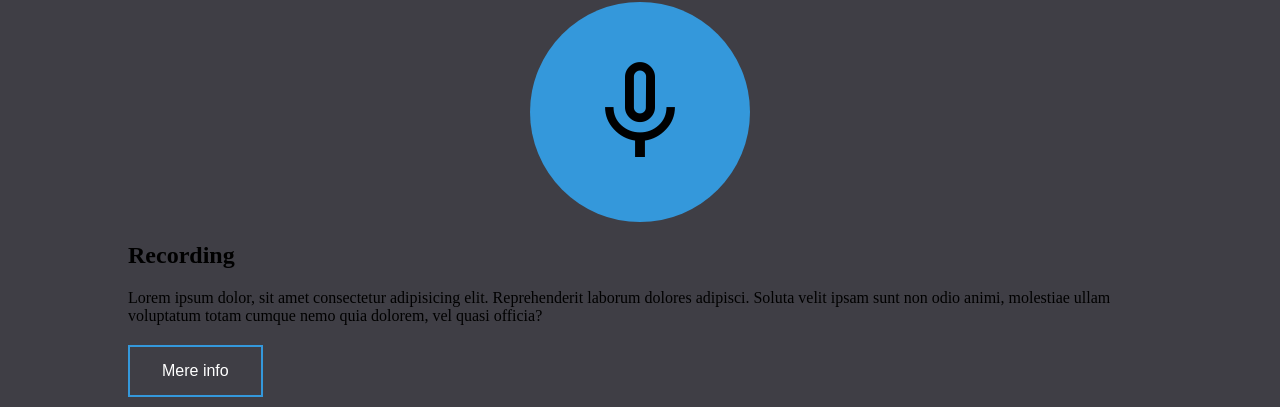
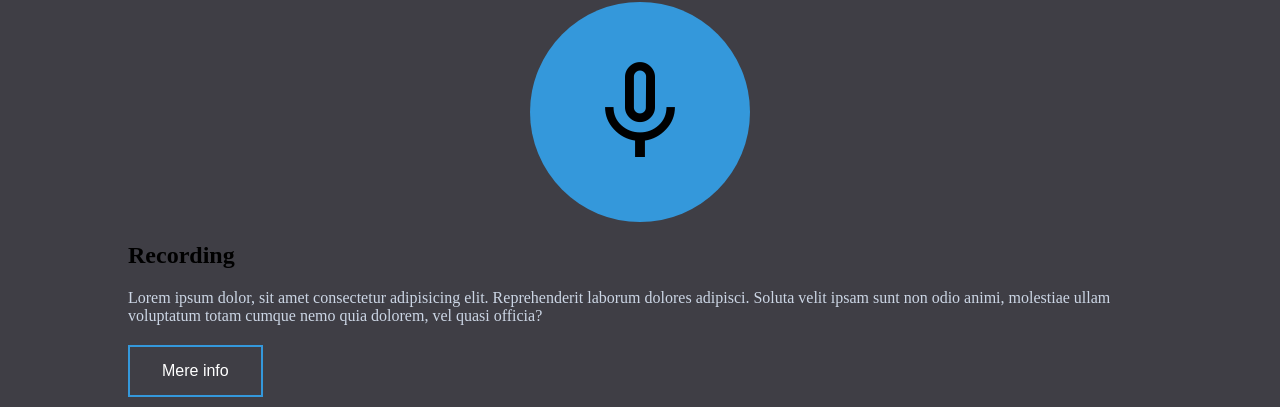
Before and after one commit to nhd54/danishdubstudio, a website: page index.html in a window 1280 px wide. Shown: the part 688-1095 px from the top of the page. Drawn offline with Linux system fonts and the light colour scheme.

Commit message:
added some colors for sticer text

```diff
--- a/assets/style/sass/moduls/sticker.scss
+++ b/assets/style/sass/moduls/sticker.scss
@@ -15,7 +15,11 @@
     justify-self: center;
   }
 
+  @include element("heading") {
+  }
+
   @include element("text") {
+    color: $second-color;
   }
 
   @include element("button") {
```
Also changed, not shown: assets/style/css/style.css.
